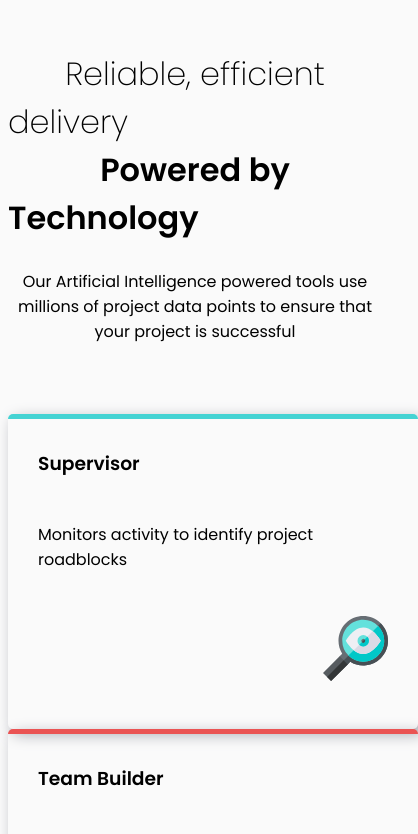
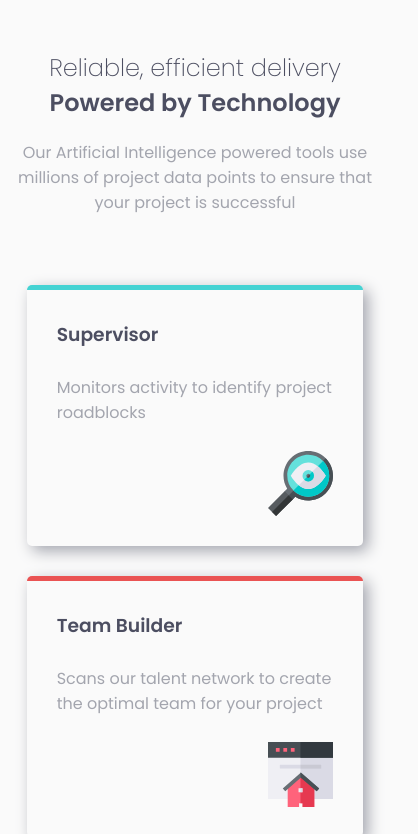
Before and after one commit to Etavares1301/migra-dev-dojo02, a plain HTML site: page index.html in a window 390 px wide. Shown: the top 834 px of the page, 418 px wide, since content can reach past the window. Drawn offline with Linux system fonts and the light colour scheme.

Commit message:
finalizamos a configuração do mobile e atualizou a cor da fonte

```diff
--- a/index.html
+++ b/index.html
@@ -73,11 +73,6 @@
 
 
 
-    <footer>
-        <p class="attribution ">
-            Challenge by <a href="https://www.frontendmentor.io?ref=challenge " target="_blank ">Frontend Mentor</a>. Coded by <a href="# ">Your Name Here</a>.
-        </p>
-    </footer>
 </body>
 
 </html>
--- a/style.css
+++ b/style.css
@@ -23,14 +23,14 @@ h2 {
 .Titulo {
     text-align: center;
     margin-bottom: 0px;
-
+    color: hsl(234, 12%, 34%)
 }
 
 .SubTitulo {
     text-align: center;
     margin-top: 0px;
     font-size: 2em;
-
+    color: hsl(234, 12%, 34%)
 }
 
 .Descricao {
@@ -38,6 +38,7 @@ h2 {
     max-width: 600px;
     margin: 0 auto 70px;
     font-weight: 400;
+    color: hsl(229, 6%, 66%);
 }
 
 .Quadrado {
@@ -48,6 +49,12 @@ h2 {
     border-top: 5px solid;
     border-radius: 5px;
     padding: 30px 30px;
+    color: hsl(229, 6%, 66%);
+    background-color: hsl(0, 0%, 98%);
+}
+
+.Quadrado h3 {
+    color: hsl(234, 12%, 34%)
 }
 
 .Container {
@@ -102,12 +109,43 @@ h2 {
     justify-self: flex-end;
 }
 
-@media only screen and (max-width: 600px) {
+@media only screen and (max-width: 650px) {
+    .Cabecalho {
+        text-align: center;
+        text-align-last: center;
+    }
     .Container {
-        display: block;
+        display: flex;
+        flex-wrap: wrap;
+        margin: 5%
     }
-    .Quadrado {}
+    .Quadrado {
+        width: 100%;
+        height: 100%
+    }
     .body {
         text-align: center;
     }
 }
+
+@media only screen and (max-width: 1024px) {
+    .Container {
+        display: flex;
+        flex-wrap: wrap;
+    }
+    .body {
+        text-align: center;
+    }
+}
+
+@media only screen and (max-width: 405px) {
+    .Titulo {
+        font-size: 1.5em;
+    }
+    .SubTitulo {
+        font-size: 1.5em;
+    }
+    .Descricao {
+        font-size: 1em;
+    }
+}
```
